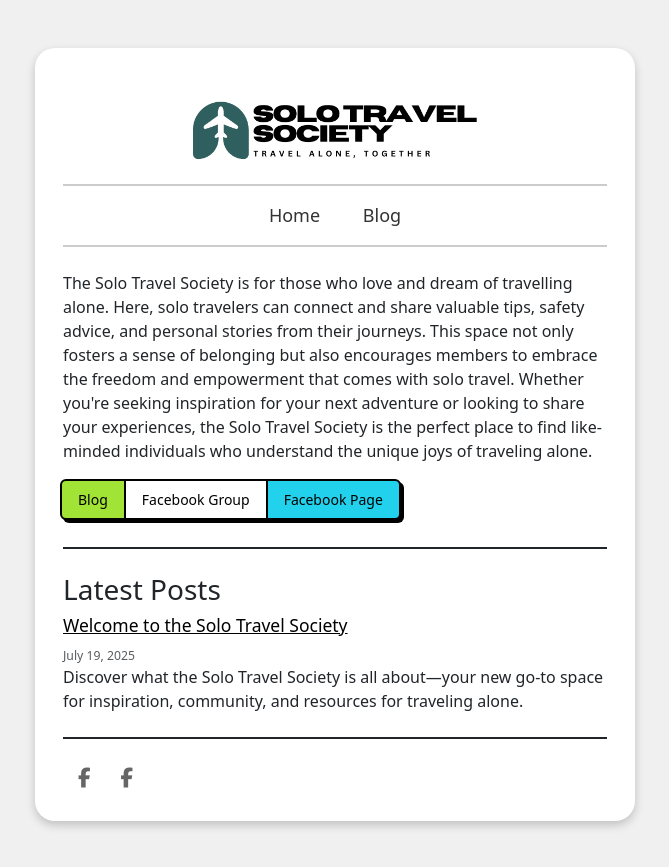
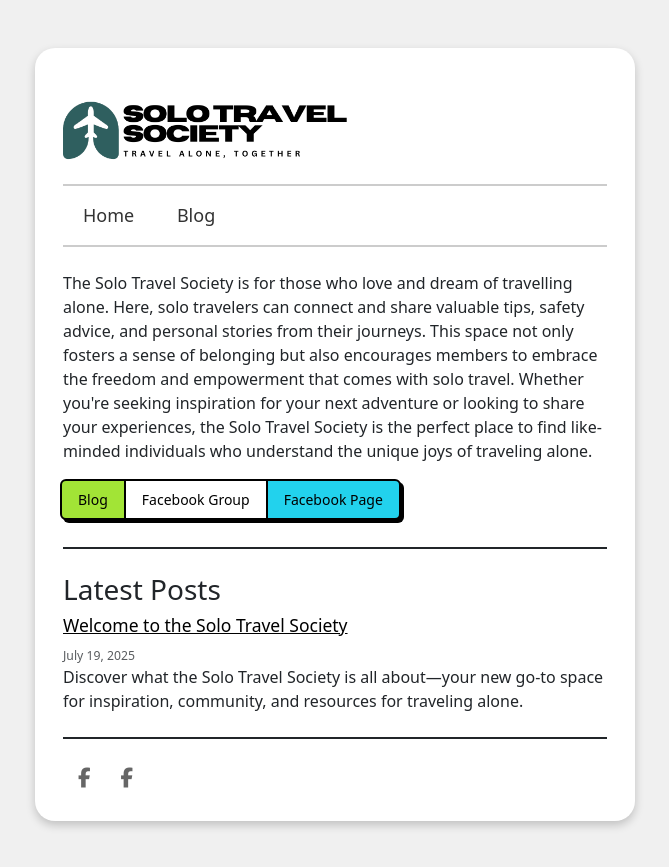
Before and after one commit to solotravelsociety/solotravelsociety.com, a Jekyll site: the page built from index.md, in a window 1280 px wide. Shown: the top 867 px of the page, without its empty margins (305-974 px from the left). Built offline with Jekyll 4.4.1, drawn with Linux system fonts in a browser that asks for light colours; nearby versions of some CDN libraries.

Commit message:
Update index.md

```diff
--- a/index.md
+++ b/index.md
@@ -7,12 +7,12 @@ title: Solo Travel Society
   <div class="wrapper">
     <div class="content">
       <header>
-        <div class="site-logo text-center my-4">
+        <div class="site-logo my-4">
           <a href="{{ '/' | relative_url }}">
             <img src="{{ '/assets/images/logo.png' | relative_url }}" alt="Solo Travel Society" height="48">
           </a>
         </div>
-        <nav class="main-nav text-center my-4">
+        <nav class="main-nav my-4">
         <ul class="nav-menu list-inline">
           <li class="list-inline-item active"><a href="{{ '/' | relative_url }}">Home</a></li>
           <li class="list-inline-item"><a href="{{ '/blog/' | relative_url }}">Blog</a></li>
```
